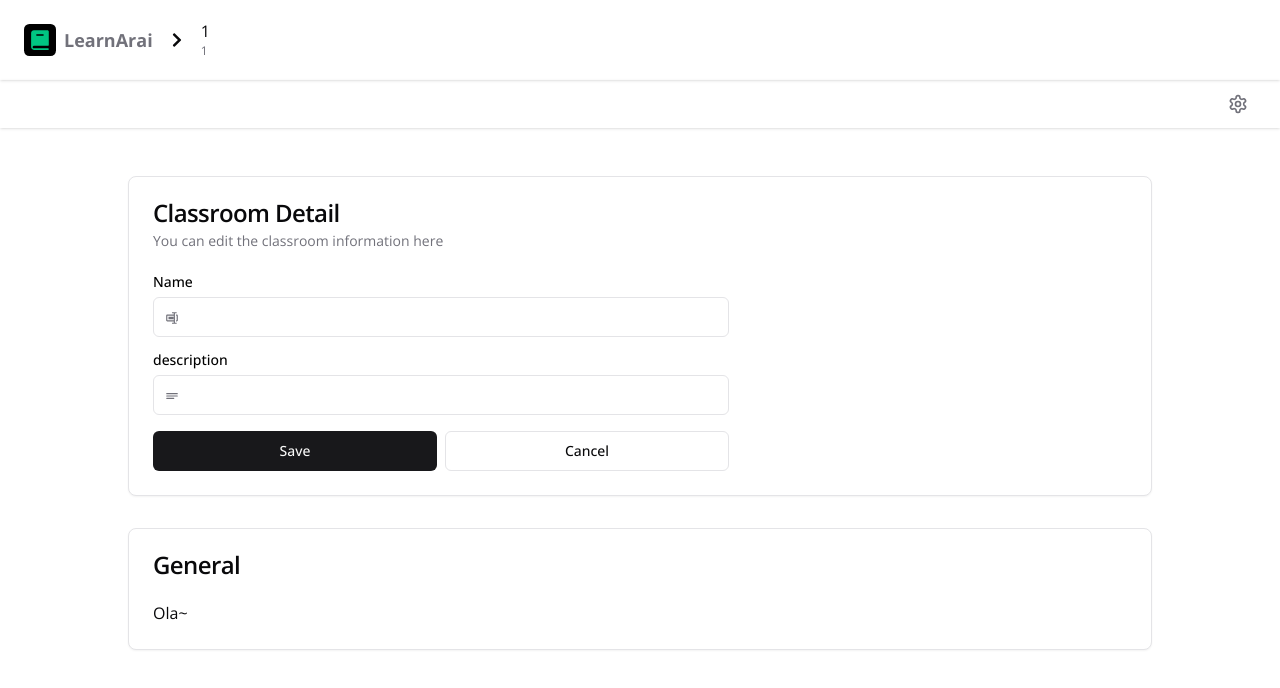
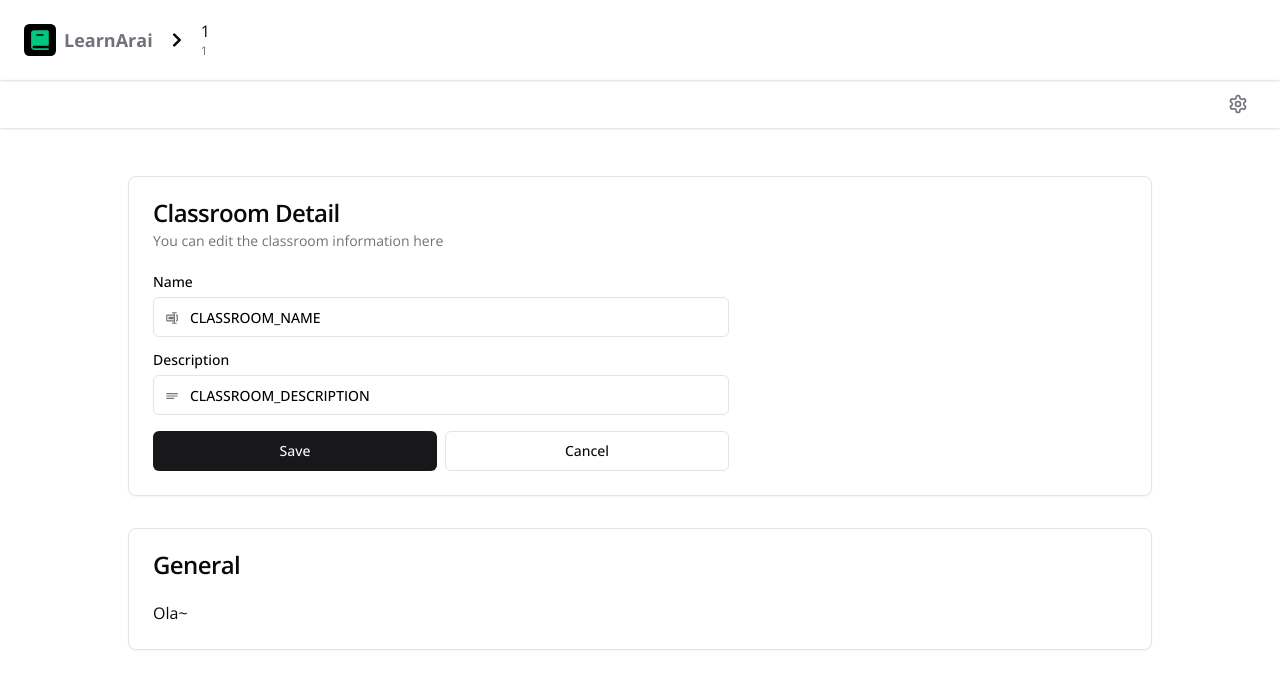
Before and after one commit to learn-arai/learn-arai, a Next.js app in the folder learn-arai/: page /classroom/1/setting in a window 1280 px wide. Shown: the top 688 px of the page. Built offline with nearby package versions, Linux system fonts and the light colour scheme.

Commit message:
Redirect cancel button back to classroom page

```diff
--- a/learn-arai/app/classroom/[slug]/setting/classroom-detail.tsx
+++ b/learn-arai/app/classroom/[slug]/setting/classroom-detail.tsx
@@ -1,8 +1,14 @@
+'use client';
+
+import Link from 'next/link';
+
+import { useContext } from 'react';
 import { BiRename } from 'react-icons/bi';
 import { CgDetailsMore } from 'react-icons/cg';
 
 import { cn } from '@/lib/utils';
 
+import SlugContext from '@/components/context/SlugContext';
 import { Button } from '@/components/ui/button';
 import {
     Card,
@@ -15,6 +21,8 @@ import { Input } from '@/components/ui/input';
 import { Label } from '@/components/ui/label';
 
 export default function ClassroomDetail() {
+    const slug = useContext(SlugContext);
+
     return (
         <Card>
             <CardHeader>
@@ -25,17 +33,29 @@ export default function ClassroomDetail() {
             </CardHeader>
             <CardContent>
                 <form className="grid items-start gap-4 max-w-xl">
-                    <FormInput name="name" label="Name">
+                    <FormInput
+                        name="name"
+                        label="Name"
+                        defaultValue="CLASSROOM_NAME"
+                    >
                         <BiRename />
                     </FormInput>
 
-                    <FormInput name="Description" label="description">
+                    <FormInput
+                        name="description"
+                        label="Description"
+                        defaultValue="CLASSROOM_DESCRIPTION"
+                    >
                         <CgDetailsMore />
                     </FormInput>
 
                     <div className="grid grid-cols-2 gap-2">
                         <Button>Save</Button>
-                        <Button variant="outline">Cancel</Button>
+                        <Link href={`/classroom/${slug}`} className="w-full">
+                            <Button variant="outline" className="w-full">
+                                Cancel
+                            </Button>
+                        </Link>
                     </div>
                 </form>
             </CardContent>
```
